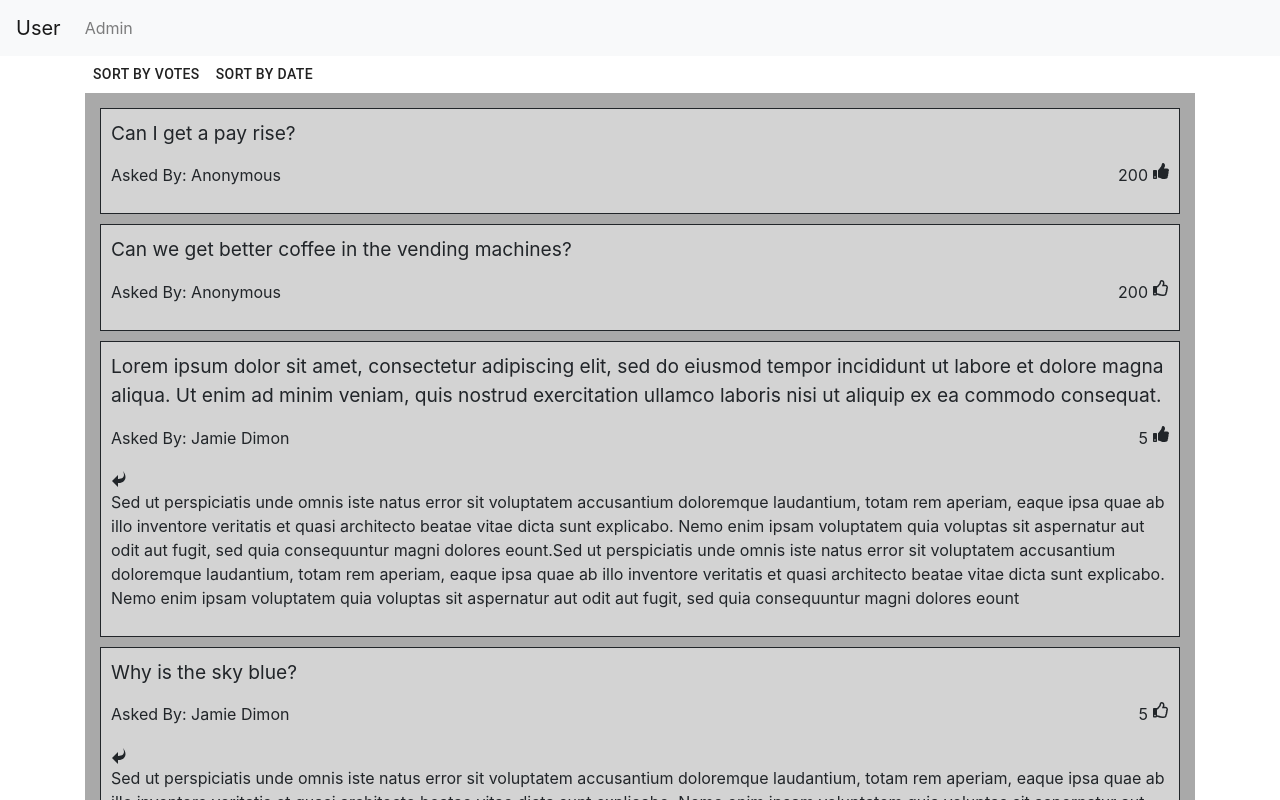
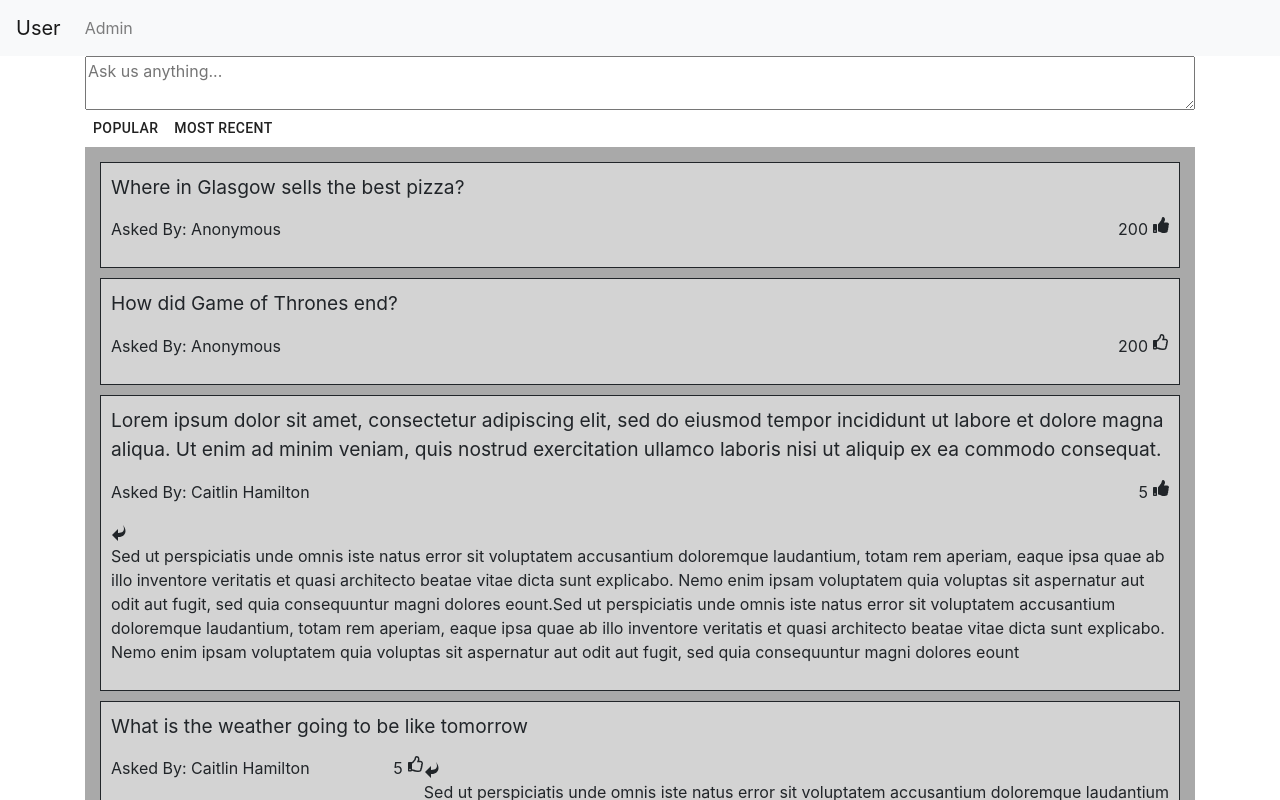
Before and after one commit to caitlin-hamilton/AskMeAnything, a React (Create React App) app in the folder ask-me-anything/: page / in a window 1280 px wide. Shown: the top 800 px of the page. Built offline with nearby package versions, Linux system fonts and the light colour scheme.

Commit message:
added user question submit

```diff
--- a/ask-me-anything/src/App.css
+++ b/ask-me-anything/src/App.css
@@ -136,3 +136,20 @@ button:last-of-type.adminButton {
   width: 100%;
   font-size: 120%;
 }
+
+.submitQuestionForm {
+  width:100%
+}
+
+.submitQuestionContainer {
+  display: flex;
+  justify-content: center;
+}
+
+.submitQuestionText {
+  width:100%
+}
+
+.submitQuestionModal {
+  min-width:60%
+}
--- a/ask-me-anything/src/Home.js
+++ b/ask-me-anything/src/Home.js
@@ -2,6 +2,7 @@ import React from 'react';
 import Post from './Post'
 import 'bootstrap/dist/css/bootstrap.min.css';
 import Button from '@material-ui/core/Button';
+import QuestionModal from './QuestionSubmit';
 
 export default class Home extends React.Component {
 
@@ -11,6 +12,7 @@ export default class Home extends React.Component {
             inputData: [],
             userId: "",
             voterData: [],
+            isModalOpen: false,
             sortLogic : {
                 votes: "asc",
                 timePosted: false
@@ -106,12 +108,22 @@ export default class Home extends React.Component {
         return result
     }
 
+    switchModal() {
+        this.setState({
+            isModalOpen: ! this.state.isModalOpen
+        })
+    }
+
     render(){
 
         return(
             <div className="container">
-                <Button className="adminButton" onClick={() => {this.sortByAttribute('votes')}}> Sort By Votes</Button>
-                <Button className="adminButton" onClick={() => {this.sortByAttribute('timePosted')}}> Sort By Date</Button>
+                <div className="submitQuestionContainer">
+                    <textarea onClick={() => this.switchModal()} placeholder='Ask us anything...' className="submitQuestionText"/>
+                    <QuestionModal isModalOpen={this.state.isModalOpen} switchModal={() => this.switchModal()}/>
+                </div>
+                <Button className="adminButton" onClick={() => {this.sortByAttribute('votes')}}>Popular</Button>
+                <Button className="adminButton" onClick={() => {this.sortByAttribute('timePosted')}}>Most Recent</Button>
                 <div className="postContainer">
                     {this.state.inputData.map((item, index) =>
                     <Post votes={item.votes} poster={item.poster} text={item.text} id={item.id} key={item.id} incrementVote={this.incrementVote.bind(this)} decrementVote={this.decrementVote.bind(this)} hasUserVoted={this.hasUserVoted(item.id)} answer={item.answer}/>)}
--- /dev/null
+++ b/ask-me-anything/src/QuestionSubmit.js
@@ -0,0 +1,28 @@
+import React, {useState}  from 'react';
+import themes from './Themes'
+import { Modal } from 'react-bootstrap';
+import Button from '@material-ui/core/Button';
+
+export default function QuestionModal(props) {
+
+    function submit(){
+        props.switchModal()
+    }
+    return (
+        <Modal show={props.isModalOpen} onHide={props.switchModal} dialogClassName="submitQuestionModal">
+          <Modal.Header closeButton>
+              <Modal.Title>Submit Question</Modal.Title>
+          </Modal.Header>
+          <Modal.Body>
+          <form onSubmit={submit}>
+            <textarea rows="4" className="submitQuestionForm" placeholder='Ask us anything...'/>
+            <div>
+                <input className="questionSubmitContainer" id="isAnonymous" type="checkbox"/>
+                <label for="isAnonymous">  Ask Anonymously</label>
+                <input type="submit" value="Post Question"/>
+            </div>
+            </form>
+          </Modal.Body>
+        </Modal>
+    );
+}
--- a/ask-me-anything/src/input_data.json
+++ b/ask-me-anything/src/input_data.json
@@ -2,7 +2,7 @@
     {
         "id": "1",
         "text" : "Lorem ipsum dolor sit amet, consectetur adipiscing elit, sed do eiusmod tempor incididunt ut labore et dolore magna aliqua. Ut enim ad minim veniam, quis nostrud exercitation ullamco laboris nisi ut aliquip ex ea commodo consequat. ",
-        "poster" : "Jamie Dimon",
+        "poster" : "Caitlin Hamilton",
         "votes" : 5,
         "timePosted": "20012021",
         "theme": "",
@@ -19,7 +19,7 @@
     },
     {
         "id": "3",
-        "text" : "Can I get a pay rise?",
+        "text" : "Where in Glasgow sells the best pizza?",
         "poster" : "Anonymous",
         "votes" : 200,
         "timePosted": "20012026",
@@ -28,16 +28,16 @@
     },
     {
         "id": "4",
-        "text" : "Why is the sky blue?",
-        "poster" : "Jamie Dimon",
+        "text" : "What is the weather going to be like tomorrow",
+        "poster" : "Caitlin Hamilton",
         "votes" : 5,
         "timePosted": "20012021",
         "theme": "",
-        "answer": "Sed ut perspiciatis unde omnis iste natus error sit voluptatem accusantium doloremque laudantium, totam rem aperiam, eaque ipsa quae ab illo inventore veritatis et quasi architecto beatae vitae dicta sunt explicabo. Nemo enim ipsam voluptatem quia voluptas sit aspernatur aut odit aut fugit, sed quia consequuntur magni dolores eount.Sed ut perspiciatis unde omnis iste natus error sit voluptatem accusantium doloremque laudantium, totam rem aperiam, eaque ipsa quae ab illo inventore veritatis et quasi architecto beatae vitae dicta sunt explicabo. Nemo enim ipsam voluptatem quia voluptas sit aspernatur aut odit aut fugit, sed quia consequuntur magni dolores eount"
+        "answer": "Sed ut perspiciatis unde omnis iste natus error sit voluptatem accusantium doloremque laudantium"
     },
     {
         "id": "5",
-        "text" : "What is the meaning of life?",
+        "text" : "Who wrote 1984?",
         "poster" : "Anonymous",
         "votes" : 0,
         "timePosted": "22012021",
@@ -46,7 +46,7 @@
     },
     {
         "id": "6",
-        "text" : "Can we get better coffee in the vending machines?",
+        "text" : "How did Game of Thrones end?",
         "poster" : "Anonymous",
         "votes" : 200,
         "timePosted": "20012026",
```
